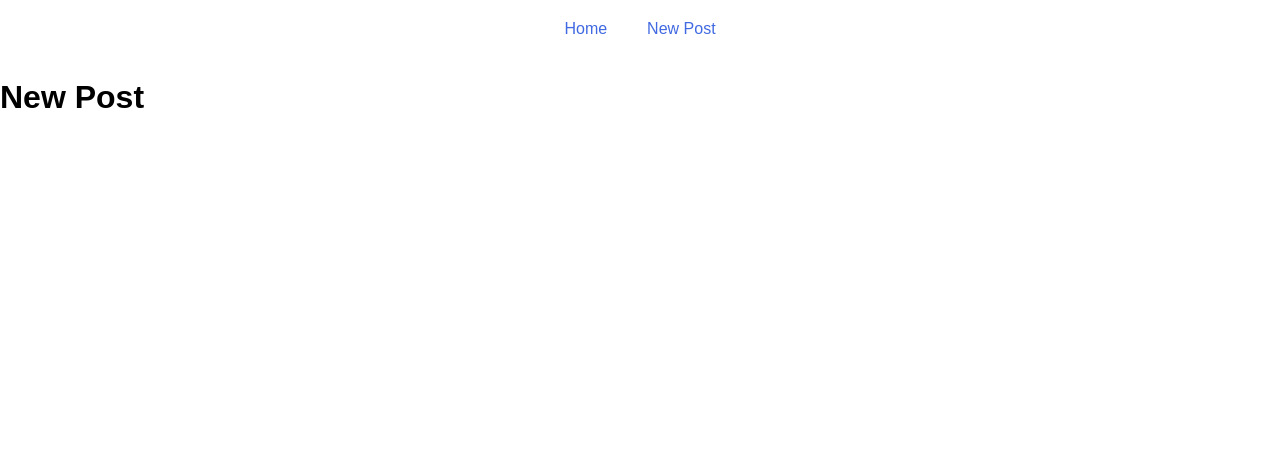
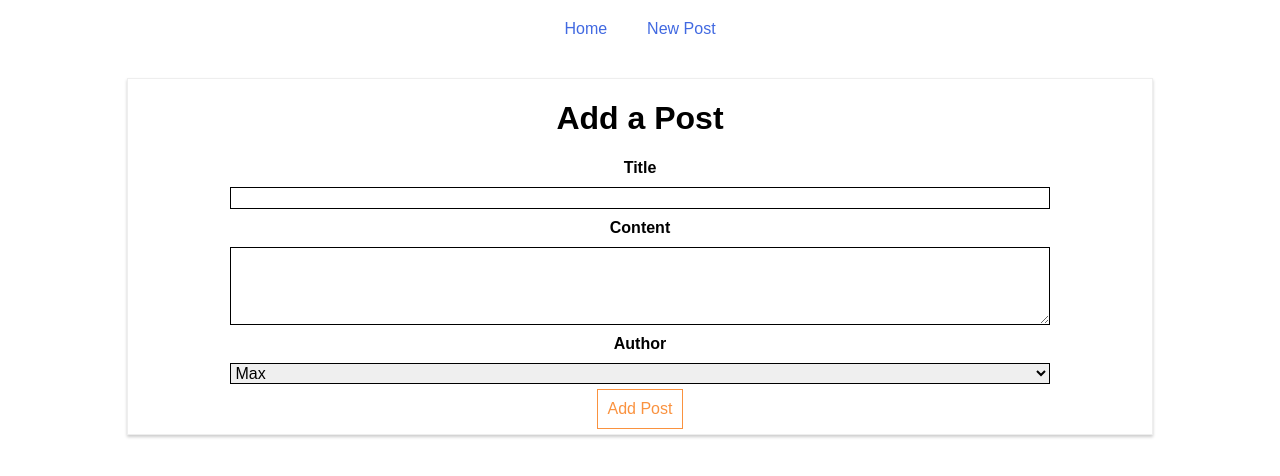
Before and after one commit to angieto/react-backend-demo, a React (Create React App) app: page /new-post in a window 1280 px wide. Shown: the top 476 px of the page. Built offline with nearby package versions, Linux system fonts and the light colour scheme; the HTML template or start-up script is replaced by a standard one.

Commit message:
implemented <Link> for router

```diff
--- a/src/containers/Blog/Blog.js
+++ b/src/containers/Blog/Blog.js
@@ -1,7 +1,8 @@
 import React, { Component } from 'react';
 import Posts from './Posts/Posts';
+import NewPost from './NewPost/NewPost';
 import classes from './Blog.module.css';
-import { Route } from 'react-router-dom';
+import { Route, Link } from 'react-router-dom';
 
 class Blog extends Component {
     render () {
@@ -11,13 +12,16 @@
                     <header>
                         <nav>
                             <ul>
-                                <li><a href="/">Home</a></li>
-                                <li><a href="/new-post">New Post</a></li>
+                                {/* replace <a href=''> with <Link> to prevent reloading */}
+                                <li><Link to='/'>Home</Link></li>
+                                <li><Link to='/new-post'>New Post</Link></li>
                             </ul>
                         </nav>
                     </header>
-                    <Route path="/" exact render={ () => <h1>Home</h1> }/>
-                    <Route path="/new-post" exact render={ () => <h1>New Post</h1> }/>
+                    {/* <Route path="/" exact render={ () => <h1>Home</h1> }/>
+                    <Route path="/new-post" exact render={ () => <h1>New Post</h1> }/> */}
+                    <Route path="/" exact component={ Posts } />
+                    <Route path="/new-post" exact component={ NewPost } />
                 </div>
 
             </>
```
